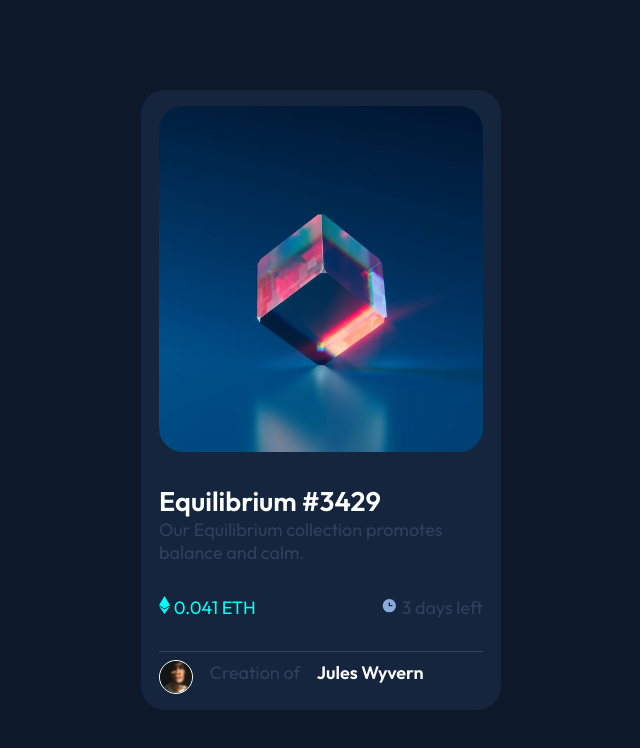
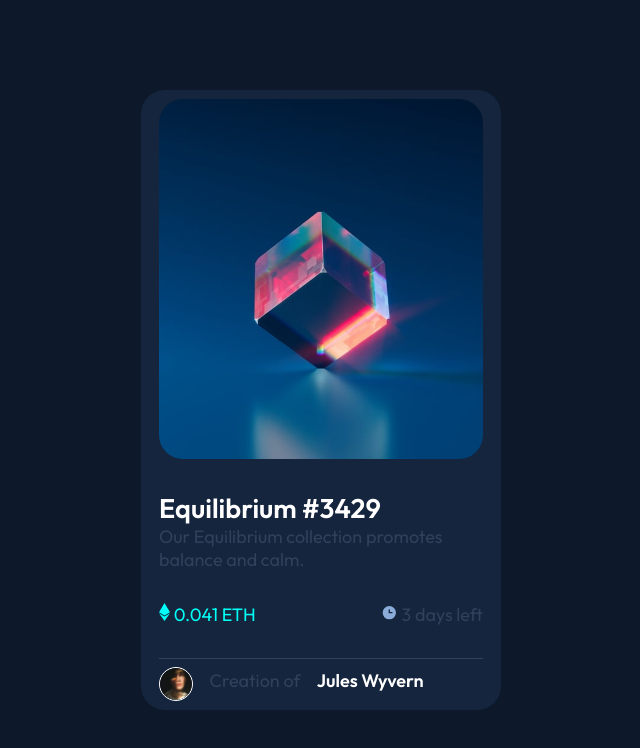
Before and after one commit to MisterCcobD/nft-preview-card, a plain HTML site: page index.html in a window 1280 px wide. Shown: the whole page, without its empty margins (319-959 px from the left). Drawn offline with Linux system fonts and the light colour scheme; a web font is replaced by a local one.

Commit message:
.image min-height

```diff
--- a/style.css
+++ b/style.css
@@ -45,7 +45,7 @@ h2{
 }
 .image{
     width: 90%;
-    height: 360px;
+    min-height: 360px;
     background-color: var(--Cyan);
     background-image: url(images/image-equilibrium.jpg);
     background-position: center;
```
